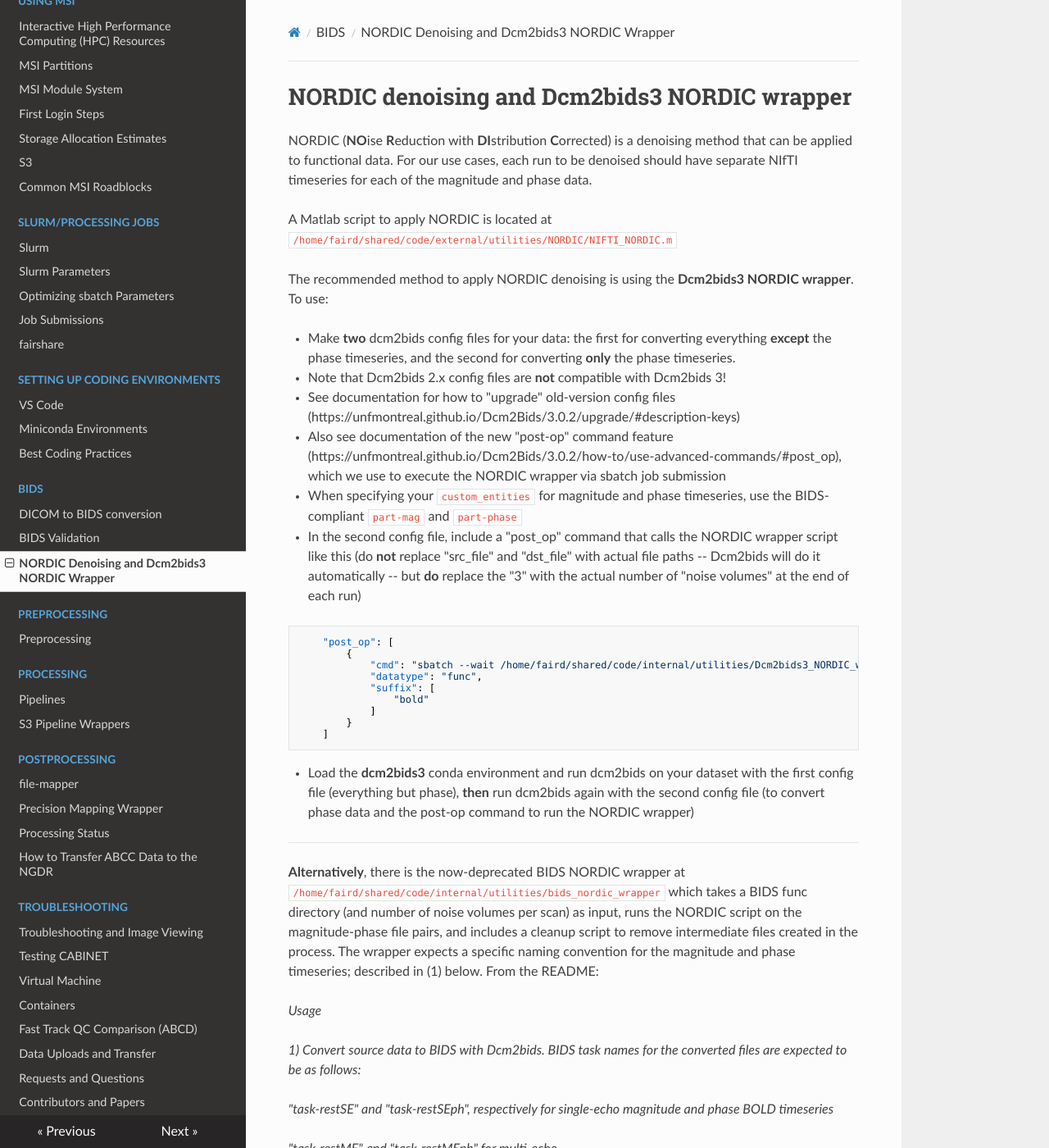
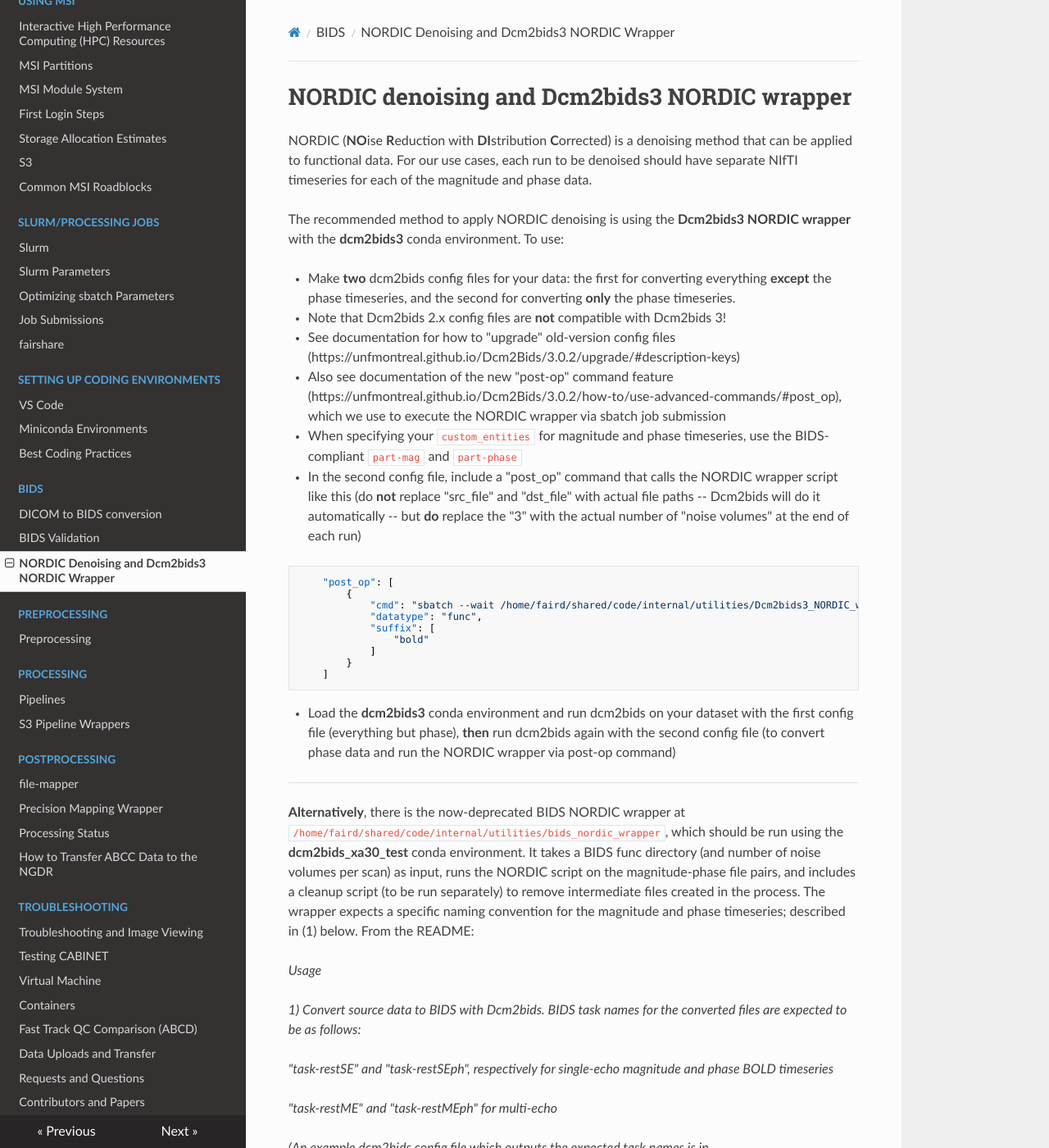
Before and after one commit to DCAN-Labs/cdni-brain, an MkDocs documentation site: the page built from docs/nordic.md, in a window 1280 px wide and 1400 px high. Shown: the whole window at 82% size. Built offline with MkDocs 1.6.1, drawn with Linux system fonts in a browser that asks for light colours; nearby versions of some CDN libraries; some of the changed text lies outside the part shown.

Commit message:
Update nordic.md

````diff
--- a/docs/nordic.md
+++ b/docs/nordic.md
@@ -2,9 +2,7 @@
 
 NORDIC (**NO**ise **R**eduction with **DI**stribution **C**orrected) is a denoising method that can be applied to functional data. For our use cases, each run to be denoised should have separate NIfTI timeseries for each of the magnitude and phase data.
 
-A Matlab script to apply NORDIC is located at `/home/faird/shared/code/external/utilities/NORDIC/NIFTI_NORDIC.m`
-
-The recommended method to apply NORDIC denoising is using the **Dcm2bids3 NORDIC wrapper**. To use:
+The recommended method to apply NORDIC denoising is using the **Dcm2bids3 NORDIC wrapper** with the **dcm2bids3** conda environment. To use:
 
 - Make **two** dcm2bids config files for your data: the first for converting everything **except** the phase timeseries, and the second for converting **only** the phase timeseries.
   - Note that Dcm2bids 2.x config files are **not** compatible with Dcm2bids 3!
@@ -23,11 +21,11 @@ The recommended method to apply NORDIC denoising is using the **Dcm2bids3 NORDIC
         }
     ]
 ```
-- Load the **dcm2bids3** conda environment and run dcm2bids on your dataset with the first config file (everything but phase), **then** run dcm2bids again with the second config file (to convert phase data and the post-op command to run the NORDIC wrapper)
+- Load the **dcm2bids3** conda environment and run dcm2bids on your dataset with the first config file (everything but phase), **then** run dcm2bids again with the second config file (to convert phase data and run the NORDIC wrapper via post-op command)
 
 ---
 
-**Alternatively**, there is the now-deprecated BIDS NORDIC wrapper at `/home/faird/shared/code/internal/utilities/bids_nordic_wrapper` which takes a BIDS func directory (and number of noise volumes per scan) as input, runs the NORDIC script on the magnitude-phase file pairs, and includes a cleanup script to remove intermediate files created in the process. The wrapper expects a specific naming convention for the magnitude and phase timeseries; described in (1) below. From the README:
+**Alternatively**, there is the now-deprecated BIDS NORDIC wrapper at `/home/faird/shared/code/internal/utilities/bids_nordic_wrapper`, which should be run using the **dcm2bids_xa30_test** conda environment. It takes a BIDS func directory (and number of noise volumes per scan) as input, runs the NORDIC script on the magnitude-phase file pairs, and includes a cleanup script (to be run separately) to remove intermediate files created in the process. The wrapper expects a specific naming convention for the magnitude and phase timeseries; described in (1) below. From the README:
 
 
 _Usage_
@@ -44,6 +42,11 @@ _"task-restME" and "task-restMEph" for multi-echo_
 
 _(An example dcm2bids config file which outputs the expected task names is in "dcm2bids_conf_examples")_
 
+---
+
+NORDIC can also be run using standalone Matlab script at `/home/faird/shared/code/external/utilities/NORDIC/NIFTI_NORDIC.m`
+
+
 
 _2) Run bids_nordic_wrapper.sh (arg1= path to func dir, arg2= number of noise volumes at end of each run)_
 
````
